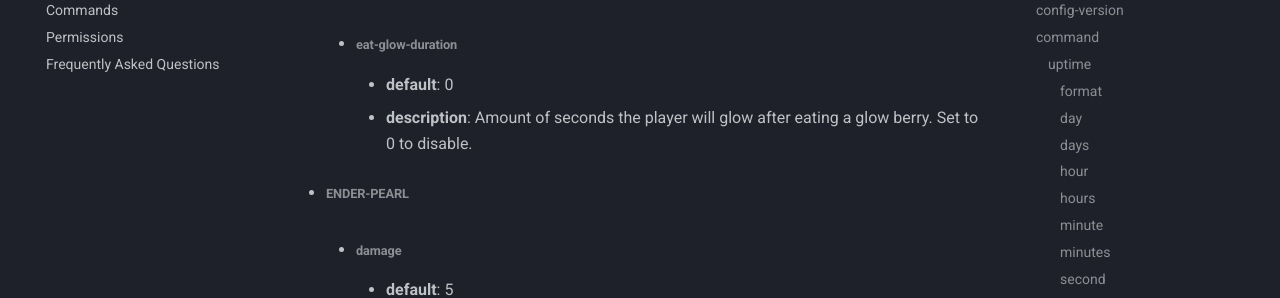
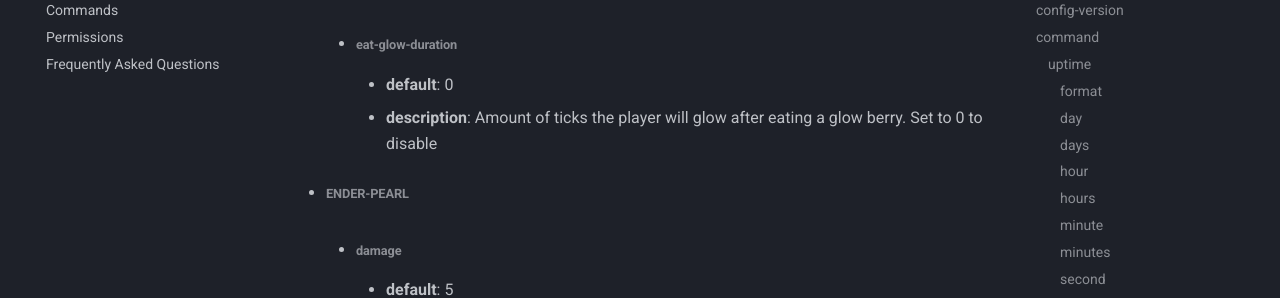
Before and after one commit to PurpurMC/PurpurDocs, an MkDocs documentation site: the page built from mkdocs/Configuration.md, in a window 1280 px wide and 900 px high, scrolled down 103885 px. Shown: the part 152-450 px from the top of the window. Built offline with MkDocs 1.6.1 and Material for MkDocs 9.7.7, drawn with Linux system fonts in a browser that asks for light colours; comment, search, counter and statistics services are not loaded.

Commit message:
eat-glow-duration is ticks not seconds

```diff
--- a/mkdocs/Configuration.md
+++ b/mkdocs/Configuration.md
@@ -2528,7 +2528,7 @@ Requires the [`purpur.drop.spawners`](../Permissions#purpurdropspawners) and [`p
 * ##### glow_berries
     * ###### eat-glow-duration
         - **default**: 0
-        - **description**: Amount of seconds the player will glow after eating a glow berry. Set to 0 to disable.
+        - **description**: Amount of ticks the player will glow after eating a glow berry. Set to 0 to disable
 * ##### ender-pearl
     * ###### damage
         - **default**: 5
```
